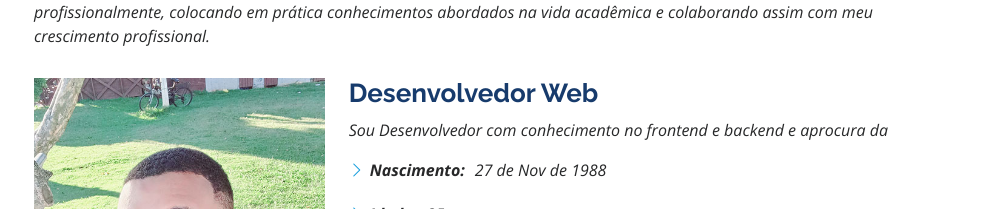
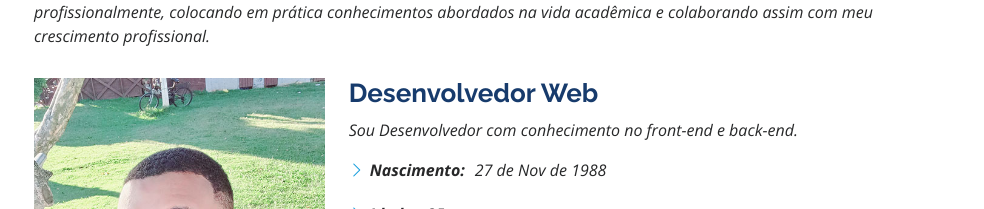
Before and after one commit to rafaelcoelhofl/Portfolio_RC, a plain HTML site: page index.html in a window 1280 px wide. Shown: the part 962-1171 px from the top of the page, without its empty margins (296-1280 px from the left). Drawn offline with nearby package versions, Linux system fonts and the light colour scheme.

Commit message:
modificação

```diff
--- a/index.html
+++ b/index.html
@@ -122,7 +122,7 @@
           <div class="col-lg-8 pt-4 pt-lg-0 content" data-aos="fade-left">
             <h3>Desenvolvedor Web</h3>
             <p class="fst-italic">
-              <em>Sou Desenvolvedor com conhecimento no frontend e backend e aprocura da
+              <em>Sou Desenvolvedor com conhecimento no front-end e back-end.
             </p>
             <div class="row">
               <div class="col-lg-6">
```
